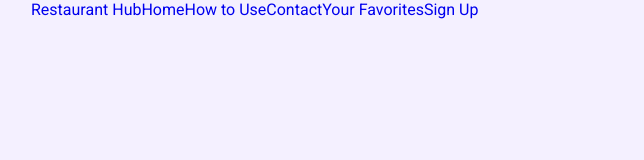
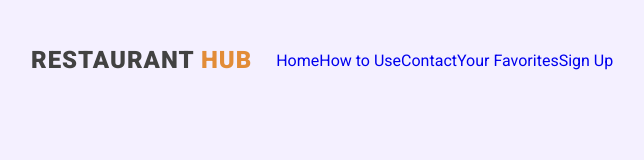
Before and after one commit to campatterson4/Restaurant-Hub-Final, a plain HTML site: page index.html in a window 1280 px wide. Shown: the whole page, without its empty margins (33-677 px from the left). Drawn offline with nearby package versions, Linux system fonts and the light colour scheme.

Commit message:
styling brand class and recoloring

```diff
--- a/styles.css
+++ b/styles.css
@@ -68,3 +68,18 @@ nav.container {
     display: flex;
     align-items: center;
 }
+
+.brand {
+    font-size: 1.5rem;
+    letter-spacing: 1px;
+    height: 120px;
+    line-height: 120px;
+    margin-right: 1.5rem;
+    text-transform: uppercase;
+    font-weight: 900;
+    color: var(--black);
+}
+
+.brand span {
+    color: var(--orange);
+}
```
